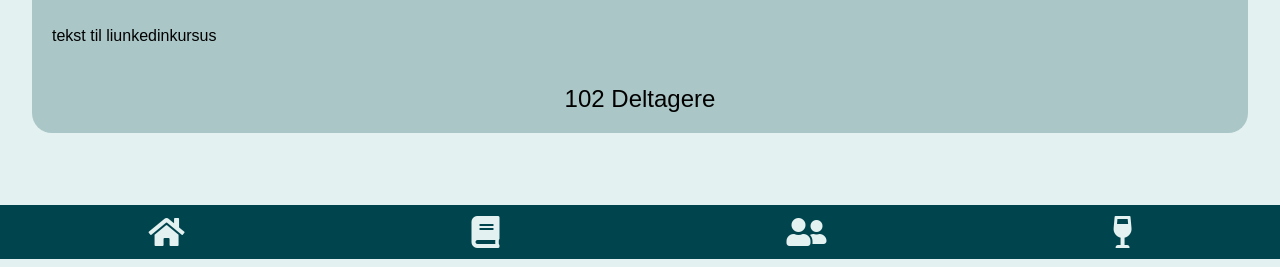
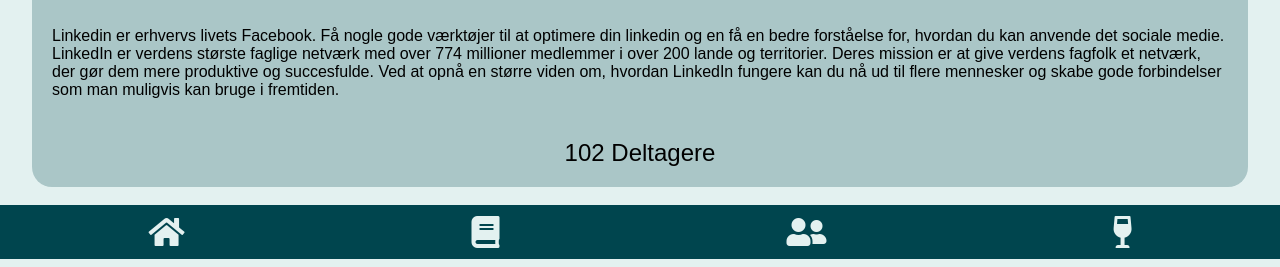
Before and after one commit to KasperPtak/Projekt04-Team02-App, a plain HTML site: page content/views/event-descriptions/linkedinKursus.html in a window 1280 px wide. Shown: the part 541-808 px from the top of the page. Drawn offline with Linux system fonts and the light colour scheme; a web font is replaced by a local one.

Commit message:
Indsat event beskrivelser på vores undersider

```diff
--- a/content/views/event-descriptions/linkedinKursus.html
+++ b/content/views/event-descriptions/linkedinKursus.html
@@ -89,7 +89,9 @@
 
       <section class="bread-text">
         <p>
-          tekst til liunkedinkursus
+          Linkedin er erhvervs livets Facebook. Få nogle gode værktøjer til at optimere din linkedin og en få en bedre forståelse for, hvordan du kan anvende det sociale medie.
+          LinkedIn er verdens største faglige netværk med over 774 millioner medlemmer i over 200 lande og territorier. Deres mission er at give verdens fagfolk et netværk, der gør dem mere produktive og succesfulde.
+          Ved at opnå en større viden om, hvordan LinkedIn fungere kan du nå ud til flere mennesker og skabe gode forbindelser som man muligvis kan bruge i fremtiden.
 
         </p>
       </section>
```
Also changed, not shown: content/views/event-descriptions/havnebadstur.html (+3 -1 lines), content/views/event-descriptions/volleyball.html (+2 -1 lines).
